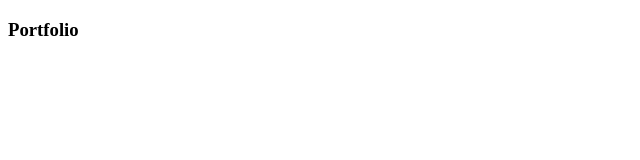
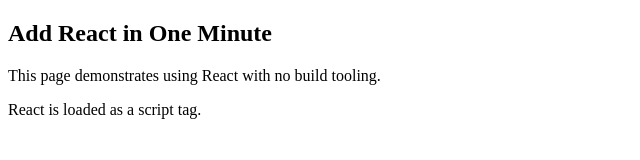
Before and after one commit to nihad-bibke/Portofolio, a plain HTML site: page index.html in a window 1280 px wide. Shown: the whole page, without its empty margins (0-640 px from the left). Drawn offline with Linux system fonts and the light colour scheme.

Commit message:
napredak1

```diff
--- a/index.html
+++ b/index.html
@@ -1,19 +1,15 @@
-<!doctype html>
-
+<!DOCTYPE html>
 <html>
   <head>
-    <title>
-      Portfolio
-    </title>
+    <meta charset="UTF-8" />
+    <title>Add React in One Minute</title>
   </head>
-
   <body>
 
-    <h3>
+    <h2>Add React in One Minute</h2>
+    <p>This page demonstrates using React with no build tooling.</p>
+    <p>React is loaded as a script tag.</p>
 
-      Portfolio
-
-    </h3>
 
   </body>
 </html>
```
